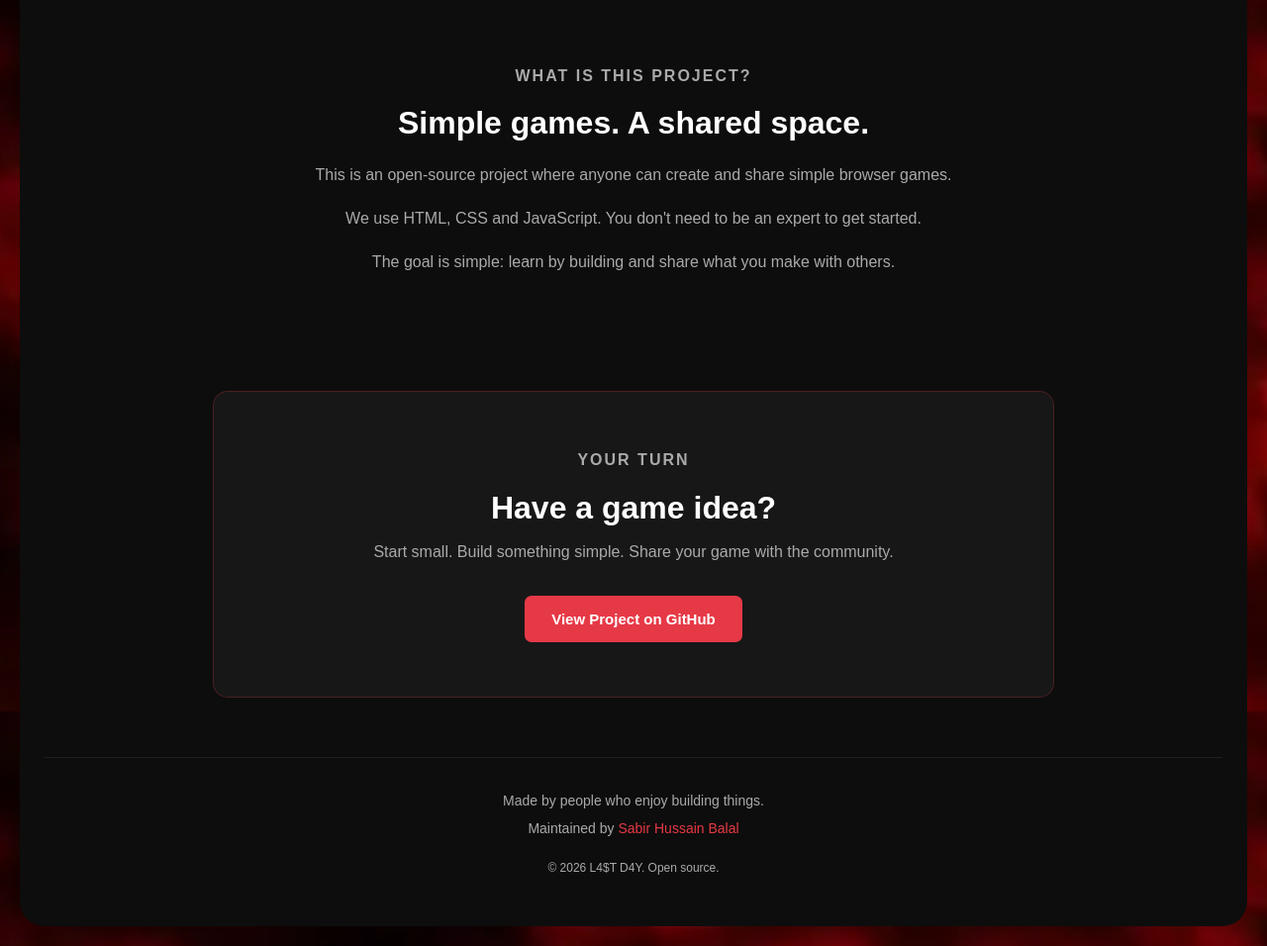
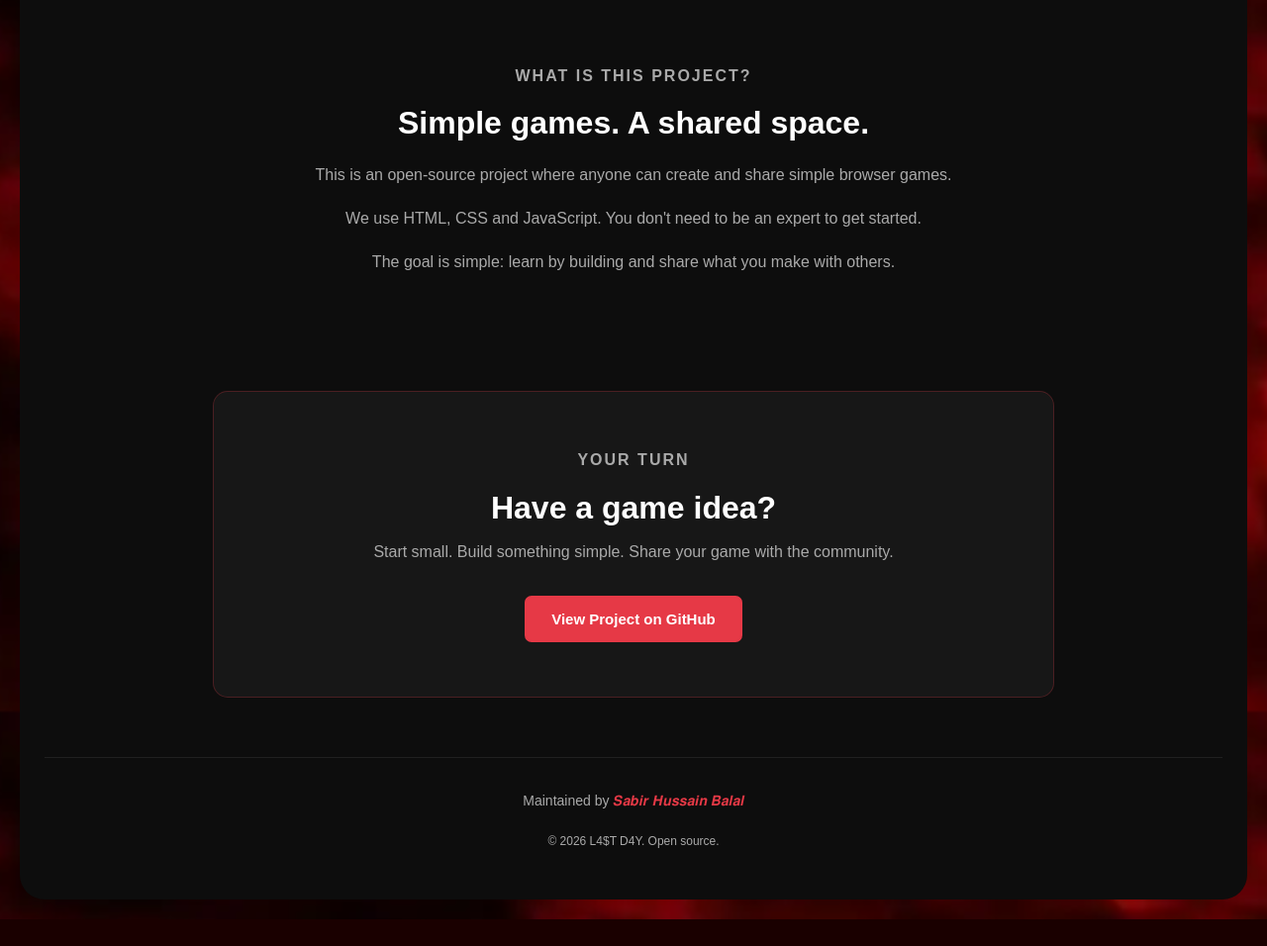
Before and after one commit to sabirhusseinbalal/sabirhusseinbalal.github.io, a plain HTML site: page index.html in a window 1280 px wide. Shown: the part 1681-2637 px from the top of the page at 99% size. After the commit the page ends 2610 px from the top, so only its background shows below. Drawn offline with Linux system fonts and the light colour scheme.

Commit message:
Update index.html

```diff
--- a/index.html
+++ b/index.html
@@ -576,7 +576,7 @@
 
       <!-- Footer -->
       <footer class="footer">
-        <p>Made by people who enjoy building things.</p>
+
 
         <p>
           Maintained by
@@ -585,7 +585,7 @@
             target="_blank"
             rel="noopener noreferrer"
           >
-            Sabir Hussain Balal
+           𝑺𝒂𝒃𝒊𝒓 𝑯𝒖𝒔𝒔𝒂𝒊𝒏 𝑩𝒂𝒍𝒂𝒍
           </a>
         </p>
 
```
